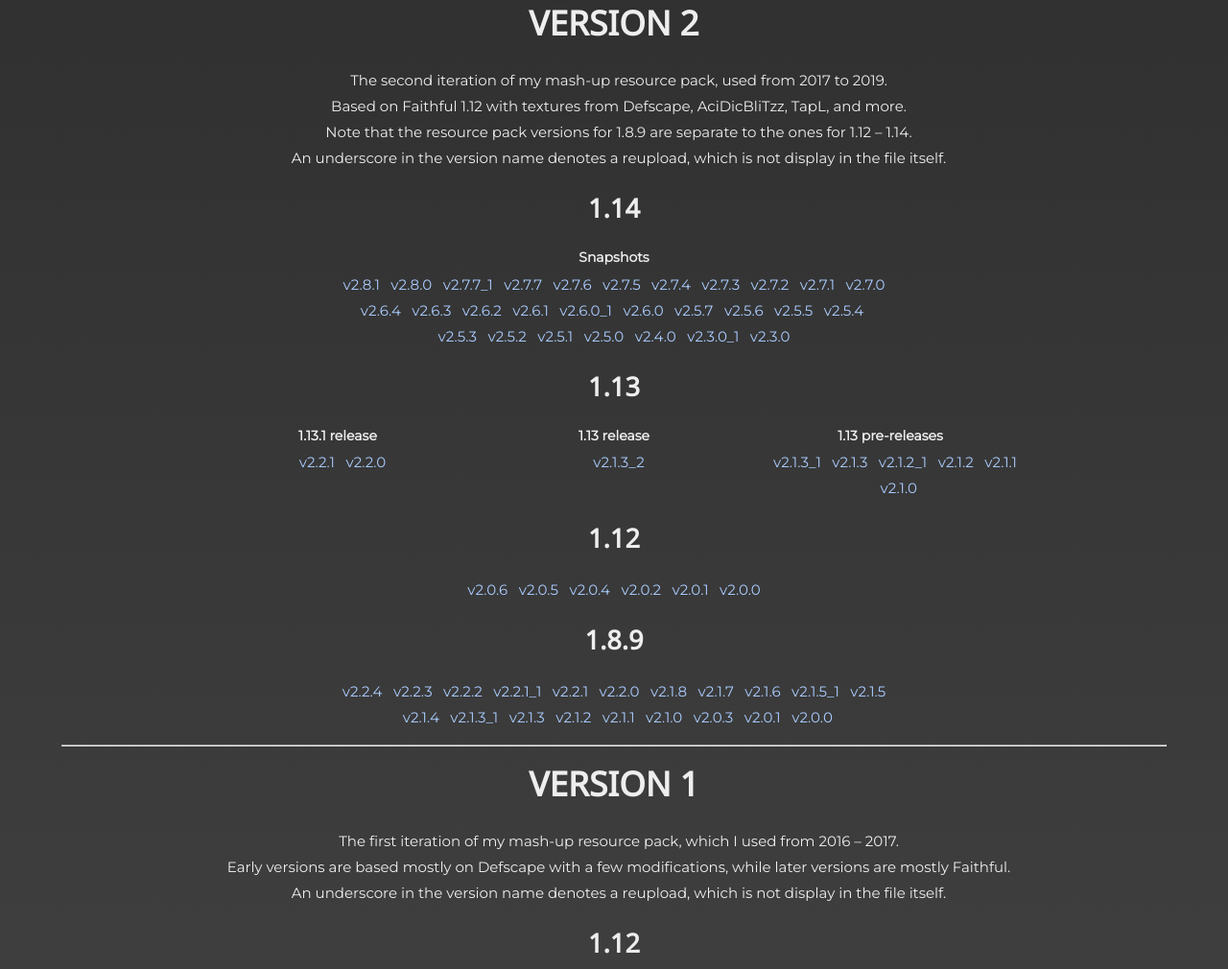
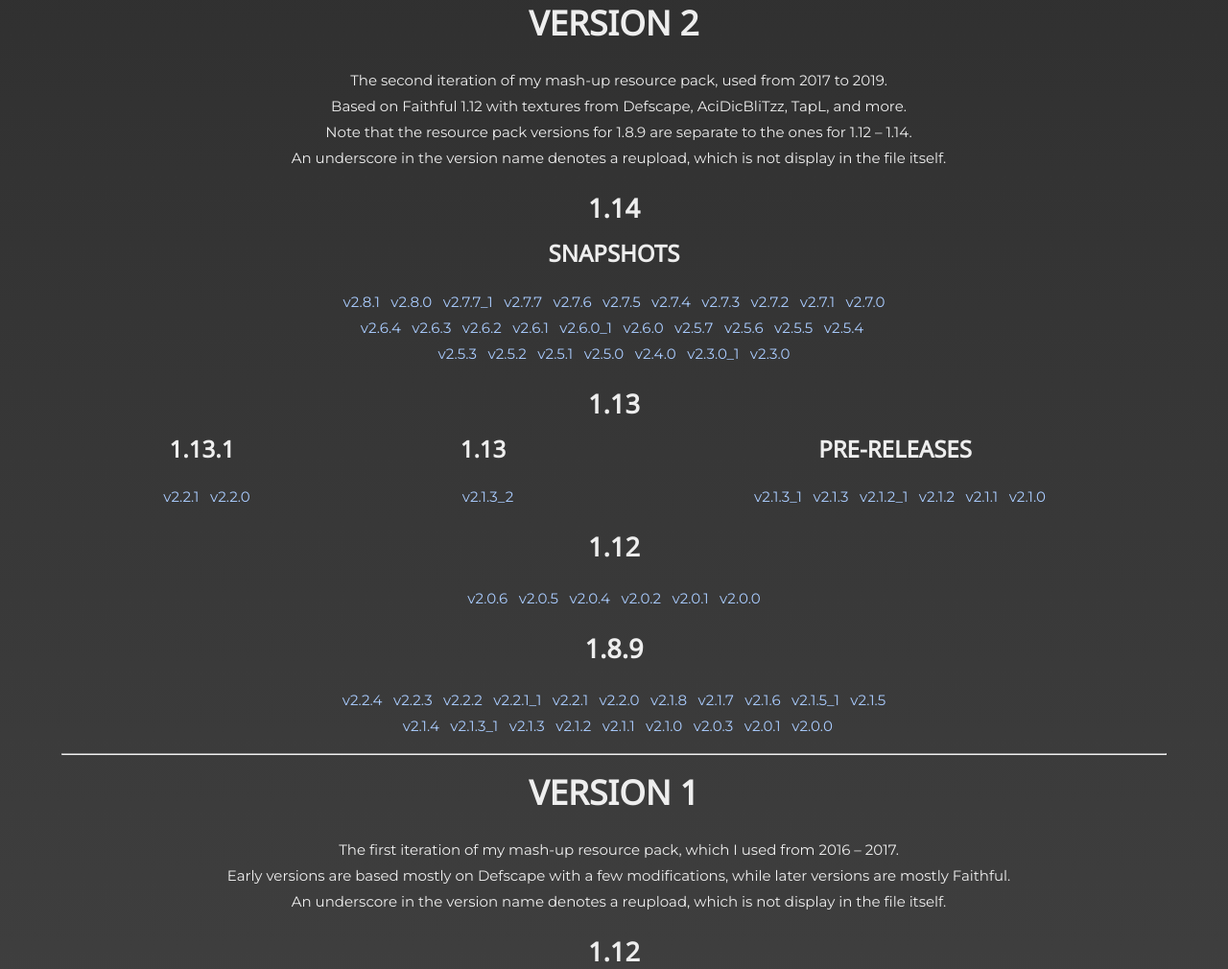
Before and after one commit to Nixinova/Website, a PHP site: page /minecraft/resource-packs/mash-up.html in a window 1280 px wide. Shown: the part 1064-2074 px from the top of the page at 96% size. Run offline with PHP 8.4, Linux system fonts and the light colour scheme.

Commit message:
Change h4 to h6 and add h4 and h5

```diff
--- a/css/style.css
+++ b/css/style.css
@@ -13,11 +13,13 @@ code {font-size: 1.1em;}
 key {border: 1px solid #fff; background-color: #fff4; padding: 2px 3px; font-family: monospace;}
 abbr {cursor: help;}
 img {max-width: 100%; vertical-align: middle; border: 0;}
-h1, h2, h3 {color: #eee; font-family: 'Noto Sans'; font-weight: bold; margin: 0; text-align: center; width: 100%; text-transform: uppercase;}
+h1, h2, h3, h4, h5 {color: #eee; font-family: 'Noto Sans'; font-weight: bold; margin: 0; text-align: center; width: 100%; text-transform: uppercase;}
 h1 {font-size: 2.5rem;}
 h2 {font-size: 2.2rem;}
 h3 {font-size: 1.7rem;}
-h4 {font-size: 14px; font-weight: bold; text-align: center; margin-top: 1em; margin-bottom: -1em;}
+h4 {font-size: 1.5rem;}
+h5 {font-size: 1.3rem;}
+h6 {font-size: 14px; font-weight: bold; text-align: center; margin-top: 1em; margin-bottom: -1em;}
 
 @media (max-width: 800px) {
     main {padding: 0 10px;}
@@ -46,8 +48,8 @@ iframe.youtube {width: 80vw; height: 45vw; max-width: 960px; max-height: 540px;}
     .row {display: flex;}
     .row>div {margin: 0 10px;}
     .flex {width: var(--width);}
-    .centered {margin-left: calc(var(--width)/2);}
-    .row.centered {margin-right: calc(var(--width)/2);}
+    .flex.centered {margin-left: calc(var(--width)/2);}
+    .row.aligned {margin: inherit calc(var(--margin)/2);}
 }
 
 /* Buttons */
--- a/info/pc-specs.html
+++ b/info/pc-specs.html
@@ -20,7 +20,6 @@
     <main>
         <div>
             <h2>Gaming PC</h2>
-            <div>
             <p>
                 <strong>Computer:</strong> <a href="http://ggpc.co.nz/product/the-outlaw-custom-gaming-pc/" target="_blank">GGPC Outlaw</a><br />
                 <strong>Purchased:</strong> 4 June 2018<br />
@@ -31,11 +30,9 @@
                 <strong>Memory:</strong> 8 GB DDR4 2.4 GHz<br />
             </p>
         </div>
-        </div>
 
         <div>
             <h2>Peripherals</h2>
-            <div>
             <p>
                 <strong>Monitor 1:</strong> ASUS VW192TG 1440&times;900 16:10 75 Hz<br />
                 <strong>Monitor 2:</strong> Dell 1704FPT 1280&times;1024 5:4 60 Hz<br />
@@ -43,7 +40,6 @@
                 <strong>Headset:</strong> <a href="https://www.plantronics.com/in/en/product/rig-400" target="_blank">RIG 400</a>
             </p>
         </div>
-        </div>
     </main>
 
     <footer></footer>
--- a/minecraft/maps/musical-blocks.html
+++ b/minecraft/maps/musical-blocks.html
@@ -45,7 +45,7 @@
                 <button class="download"><i class="fa fa-download"></i>&nbsp;Download (1.8)</button>
             </a>
         </div>
-        <h4>Older Downloads</h4>
+        <h6>Older Downloads</h6>
         <p>
             <a href="https://www.mediafire.com/?id8eujd4xjb6l5j" target="_blank">v1.7.0</a> &ensp;
             <a href="https://www.mediafire.com/?v4sv31r9g87d24q" target="_blank">v1.6.5</a> &ensp;
--- a/minecraft/maps/skywars.html
+++ b/minecraft/maps/skywars.html
@@ -43,7 +43,7 @@
                 <button class="download"><i class="fa fa-download"></i>&nbsp;Download (1.12)</button>
             </a>
         </div>
-        <h4>Older Downloads</h4>
+        <h6>Older Downloads</h6>
         <p>
             <strong>1.12 &ensp;&ndash;&ensp;</strong>
             <a href="https://www.mediafire.com/?oyzlo9rjp6m4gmq" target="_blank">v0.3</a> &ensp;
--- a/minecraft/resource-packs/mash-up.html
+++ b/minecraft/resource-packs/mash-up.html
@@ -140,22 +140,22 @@
         </p>
 
         <h3>1.13</h3>
-        <div class="row centered" style="--width: 25%;">
-            <div class="flex" style="--width: 33%;">
-                <h4>1.13.1 release</h4>
+        <div class="row aligned" style="--margin: 25%;">
+            <div class="flex" style="--width: 25%;">
+                <h4>1.13.1</h4>
                 <p>
                     <a href="https://mediafire.com/?89d4fo182r5dema" target="_blank" title="v2.2.1 (for 1.13.1)">v2.2.1</a>
                     <a href="https://mediafire.com/?cmedlg5hajh8vcu" target="_blank" title="v2.2 (for 1.13.1)">v2.2.0</a>
                 </p>
             </div>
-            <div class="flex" style="--width: 33%;">
-                <h4>1.13 release</h4>
+            <div class="flex" style="--width: 25%;">
+                <h4>1.13</h4>
                 <p>
                     <a href="https://mediafire.com/?z4hbc3yccbcc3x5" target="_blank" title="v2.1.3 (for 1.13)">v2.1.3_2</a>
                 </p>
             </div>
-            <div class="flex" style="--width: 33%;">
-                <h4>1.13 pre-releases</h4>
+            <div class="flex" style="--width: 50%;">
+                <h4>Pre-releases</h4>
                 <p>
                     <a href="https://mediafire.com/?inrzz8m368ta4xu" target="_blank" title="v2.1.3 (for 1.13-pre6)">v2.1.3_1</a>
                     <a href="https://mediafire.com/?o1gbdudgobm6myr" target="_blank" title="v2.1.3 (for 1.13-pre3)">v2.1.3</a>
```
Also changed, not shown: info/minecraft.html (+4 -4 lines). Lines whose indentation alone changed are shown as unchanged.
